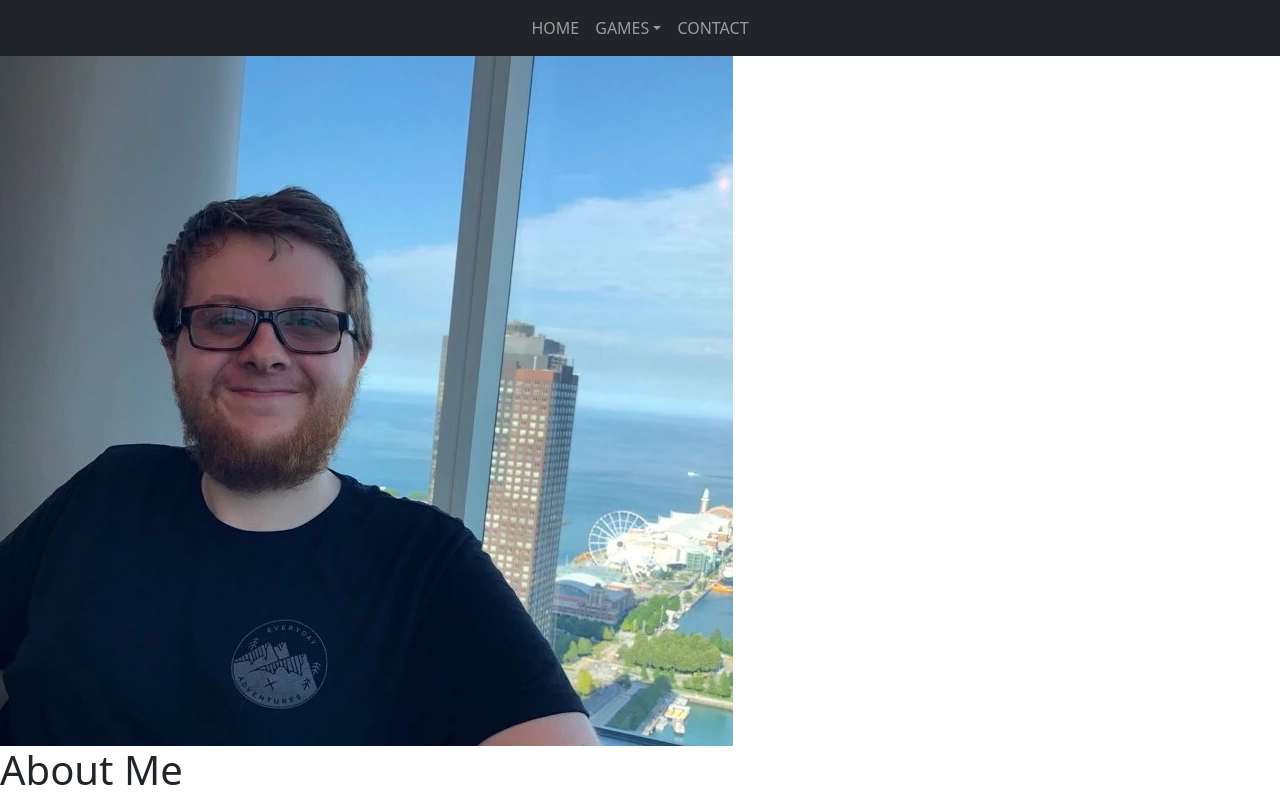
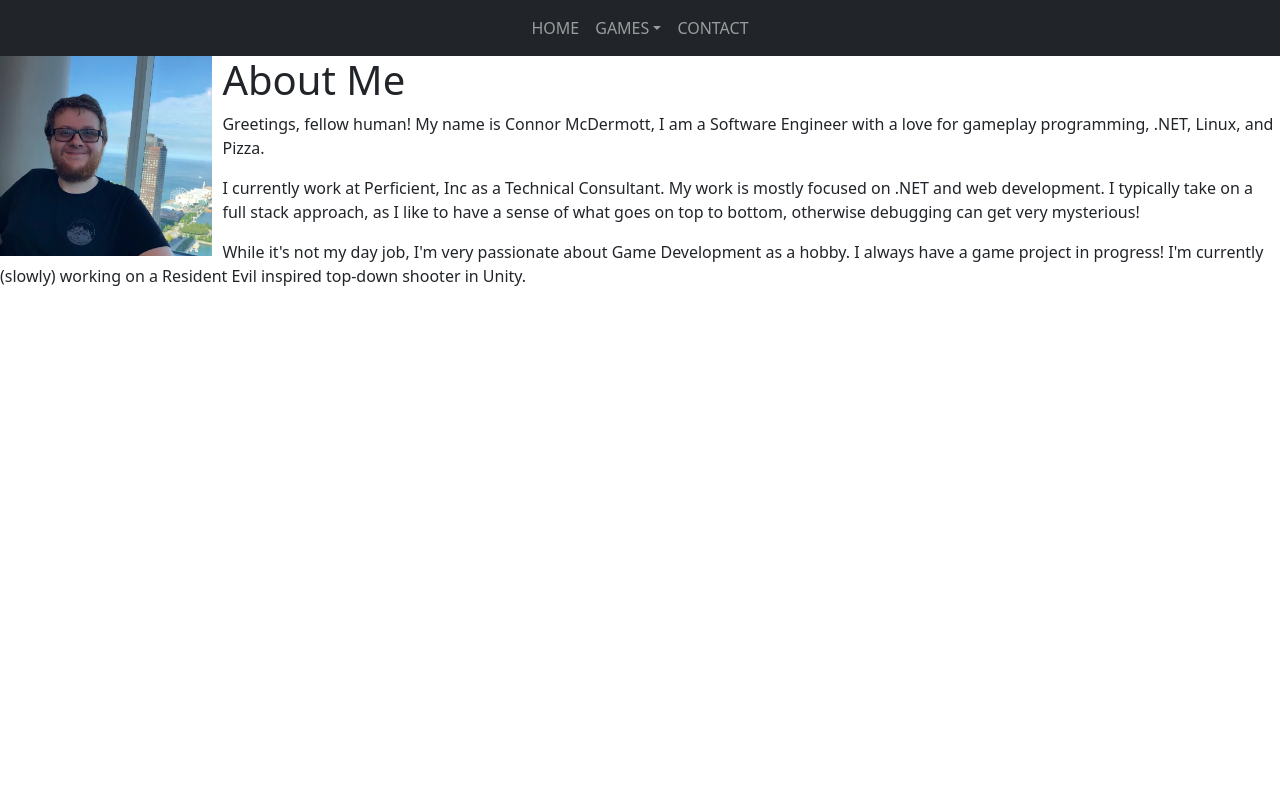
Before and after one commit to loligator/loligator.github.io, a React (Create React App) app: page / in a window 1280 px wide. Shown: the top 800 px of the page. Built offline with nearby package versions, Linux system fonts and the light colour scheme.

Commit message:
CSS Module for Bio

```diff
--- a/src/App.css
+++ b/src/App.css
@@ -108,25 +108,6 @@
 	color: #222;
 }
 
-.bio-container {
-	max-width: 75%;
-	margin: 2em auto 2em auto;
-	color: #fff;
-	text-align: left;
-}
-
-.bio-profile-pic {
-	object-fit: fill;
-	height: 100%;
-	padding-right: 10px;
-	max-height: 200px;
-	float: left;
-}
-
-.bio-text {
-	display: inline;
-}
-
 .text {
 	color: #fff;
 }
--- a/src/App.tsx
+++ b/src/App.tsx
@@ -4,7 +4,7 @@ import Bio from './Components/Bio/Bio';
 import CmcdNavBar from './Components/cmcdNavBar/cmcdNavBar';
 
 import { Helmet } from 'react-helmet';
-import { BioContent } from './Constants';
+import { CMcDBioContent } from './Constants';
 
 function App() {
 	return (
@@ -13,7 +13,7 @@ function App() {
 				<title>Connor McDermott - Software Engineer</title>
 			</Helmet>
 			<CmcdNavBar />
-			<Bio content={BioContent}/>
+			<Bio content={CMcDBioContent}/>
 		</div>
 	);
 }
--- /dev/null
+++ b/src/Components/Bio/Bio.module.css
@@ -0,0 +1,18 @@
+.bioContainer {
+	max-width: 75%;
+	margin: 2em auto 2em auto;
+	color: #fff;
+	text-align: left;
+}
+
+.bioProfilePic {
+	object-fit: fill;
+	height: 100%;
+	padding-right: 10px;
+	max-height: 200px;
+	float: left;
+}
+
+.bioText {
+	display: inline;
+}
--- a/src/Components/Bio/Bio.tsx
+++ b/src/Components/Bio/Bio.tsx
@@ -1,15 +1,22 @@
 import React from 'react';
+import { BioContent } from '../../Constants';
 
-const Bio = (props: any) => {
+import Styles from './Bio.module.css';
+
+export interface BioProps {
+	content: BioContent,
+}
+
+const Bio = ({content}: BioProps) => {
 	return (
 		<>
 			<div className="bio-container">
-					<img className="bio-profile-pic"  src={props.content.ProfilePic} alt=""/>
-					<div className="bio-text">
+					<img className={Styles.bioProfilePic}  src={content.ProfilePic} alt=""/>
+					<div className={Styles.bioText}>
 						<h1 className="title">About Me</h1>
-						<p>{props.content.Intro}</p>
-						<p>{props.content.WhereIWork}</p>
-						<p>{props.content.AboutGameDev}</p>
+						<p>{content.Intro}</p>
+						<p>{content.WhereIWork}</p>
+						<p>{content.AboutGameDev}</p>
 					</div>
 			</div>
 		</>
--- a/src/Components/Listing/Listing.tsx
+++ b/src/Components/Listing/Listing.tsx
@@ -1,5 +1,5 @@
 import React from 'react';
-import styles from '../Styles/Components/Listing.module.css';
+import styles from './Listing.module.css';
 
 const Listing = (props: any) => {
 	let game = props.game;
--- a/src/Constants.tsx
+++ b/src/Constants.tsx
@@ -6,23 +6,36 @@ export const Descriptions = {
 	DualProcessors: "Dual Processors is a top down shooter made as a college project. The main theme is playing as a process defending the computer from viruses split between two processor cores."
 }
 
-export const BioContent = {
+export interface BioContent {
+	ProfilePic: string,
+	Intro: string,
+	WhereIWork: string,
+	AboutGameDev: string,
+}
+
+export const CMcDBioContent = {
 	ProfilePic: imgProfilePic,
 	Intro: "Greetings, fellow human! My name is Connor McDermott, I am a Software Engineer with a love for gameplay programming, .NET, Linux, and Pizza.",
 	WhereIWork: "I currently work at Perficient, Inc as a Technical Consultant. My work is mostly focused on .NET and web development. I typically take on a full stack approach, as I like to have a sense of what goes on top to bottom, otherwise debugging can get very mysterious!",
 	AboutGameDev: "While it's not my day job, I'm very passionate about Game Development as a hobby. I always have a game project in progress! I'm currently (slowly) working on a Resident Evil inspired top-down shooter in Unity."
 }
 
-export const Socials = [
+export interface Social {
+	Name: string,
+	ImgUrl: URL | string,
+	Url: URL
+}
+
+export const Socials: Social[] = [
 	{
 		Name: "LinkedIn",
-		imgUrl: linkedInIcon,
-		Url: "https://www.linkedin.com/in/connor-mcdermott-97a2938b/"
+		ImgUrl: linkedInIcon,
+		Url: new URL("https://www.linkedin.com/in/connor-mcdermott-97a2938b/")
 	},
 	{
 		Name: "GitHub",
-		imgUrl: "https://github.githubassets.com/favicons/favicon-dark.svg",
-		Url: "https://github.com/loligator/"
+		ImgUrl: new URL("https://github.githubassets.com/favicons/favicon-dark.svg"),
+		Url: new URL("https://github.com/loligator/")
 	}
 ]
 
--- a/src/Pages/OldHome.tsx
+++ b/src/Pages/OldHome.tsx
@@ -10,7 +10,7 @@ import Footer from '../Components/Footer/Footer';
 import imgDualProcessors from './Image/DualProcessors.png';
 import imgMadeInTheShade from './Image/MadeInTheShade.png';
 
-import { Descriptions, BioContent, Socials, CopyWrite } from '../Constants';
+import { Descriptions, CMcDBioContent, Socials, CopyWrite } from '../Constants';
 
 function OldHome() {
 	let games = [
@@ -42,7 +42,7 @@ function OldHome() {
 				</div>
 			</header>
 			<img src={games[0].image} className="coverImage" alt=""/>
-			<Bio content={BioContent}/>
+			<Bio content={CMcDBioContent}/>
 			<GamesListing games={games}/>
 			<Footer socials={Socials} copywrite={CopyWrite}/>
 		</div>
```
Also changed, not shown: src/Components/Listing/Listing.module.css (renamed from src/Styles/Components/Listing.module.css).
